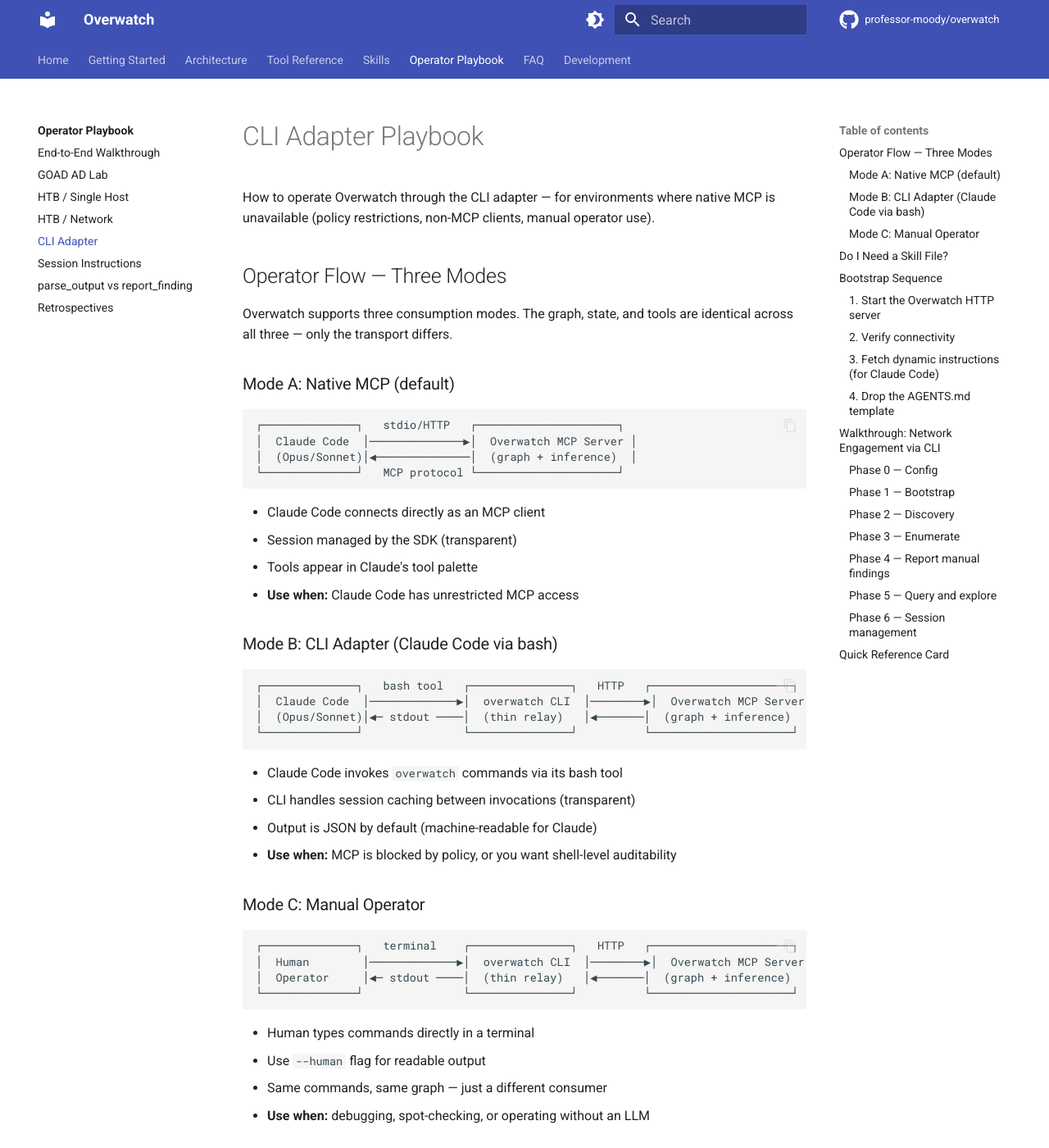
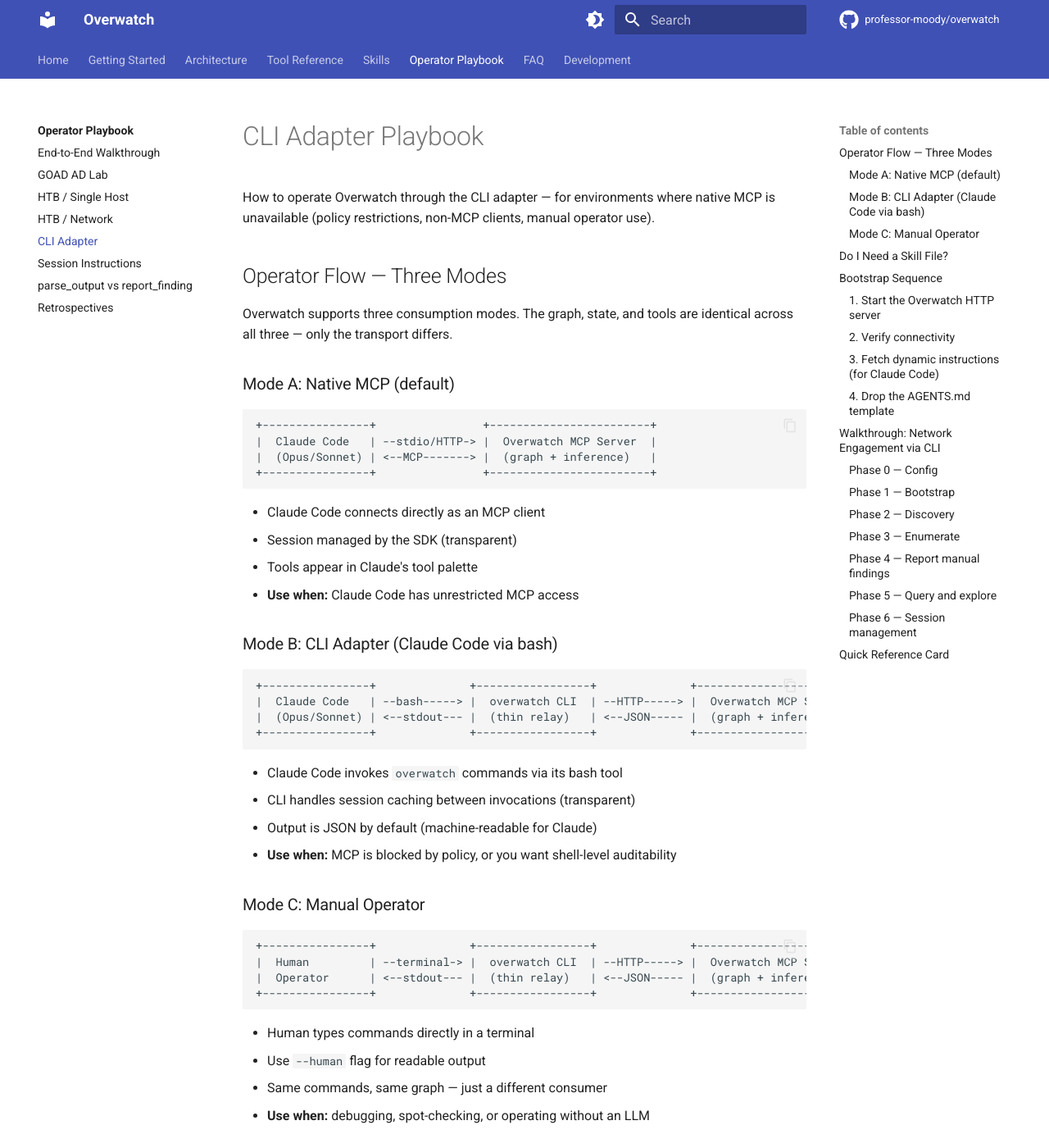
Before and after one commit to professor-moody/overwatch, an MkDocs documentation site: the page built from docs/playbook/cli-adapter.md, in a window 1280 px wide and 1400 px high. Shown: the whole window at 82% size. Built offline with MkDocs 1.6.1 and Material for MkDocs 9.7.7, drawn with Linux system fonts in a browser that asks for light colours; comment, search, counter and statistics services are not loaded.

Commit message:
fix: replace Unicode box-drawing chars in CLI adapter diagrams with plain ASCII

````diff
--- a/docs/playbook/cli-adapter.md
+++ b/docs/playbook/cli-adapter.md
@@ -9,10 +9,10 @@
 ### Mode A: Native MCP (default)
 
 ```
-┌──────────────┐   stdio/HTTP   ┌─────────────────────┐
-│  Claude Code  │──────────────▶│  Overwatch MCP Server │
-│  (Opus/Sonnet)│◀──────────────│  (graph + inference)  │
-└──────────────┘   MCP protocol └─────────────────────┘
++----------------+                +------------------------+
+|  Claude Code   | --stdio/HTTP-> |  Overwatch MCP Server  |
+|  (Opus/Sonnet) | <--MCP-------> |  (graph + inference)   |
++----------------+                +------------------------+
 ```
 
 - Claude Code connects directly as an MCP client
@@ -23,10 +23,10 @@
 ### Mode B: CLI Adapter (Claude Code via bash)
 
 ```
-┌──────────────┐   bash tool   ┌───────────────┐   HTTP   ┌─────────────────────┐
-│  Claude Code  │─────────────▶│  overwatch CLI  │────────▶│  Overwatch MCP Server │
-│  (Opus/Sonnet)│◀─ stdout ────│  (thin relay)   │◀───────│  (graph + inference)  │
-└──────────────┘               └───────────────┘          └─────────────────────┘
++----------------+              +-----------------+              +------------------------+
+|  Claude Code   | --bash-----> |  overwatch CLI  | --HTTP-----> |  Overwatch MCP Server  |
+|  (Opus/Sonnet) | <--stdout--- |  (thin relay)   | <--JSON----- |  (graph + inference)   |
++----------------+              +-----------------+              +------------------------+
 ```
 
 - Claude Code invokes `overwatch` commands via its bash tool
@@ -37,10 +37,10 @@
 ### Mode C: Manual Operator
 
 ```
-┌──────────────┐   terminal    ┌───────────────┐   HTTP   ┌─────────────────────┐
-│  Human        │─────────────▶│  overwatch CLI  │────────▶│  Overwatch MCP Server │
-│  Operator     │◀─ stdout ────│  (thin relay)   │◀───────│  (graph + inference)  │
-└──────────────┘               └───────────────┘          └─────────────────────┘
++----------------+              +-----------------+              +------------------------+
+|  Human         | --terminal-> |  overwatch CLI  | --HTTP-----> |  Overwatch MCP Server  |
+|  Operator      | <--stdout--- |  (thin relay)   | <--JSON----- |  (graph + inference)   |
++----------------+              +-----------------+              +------------------------+
 ```
 
 - Human types commands directly in a terminal
````
